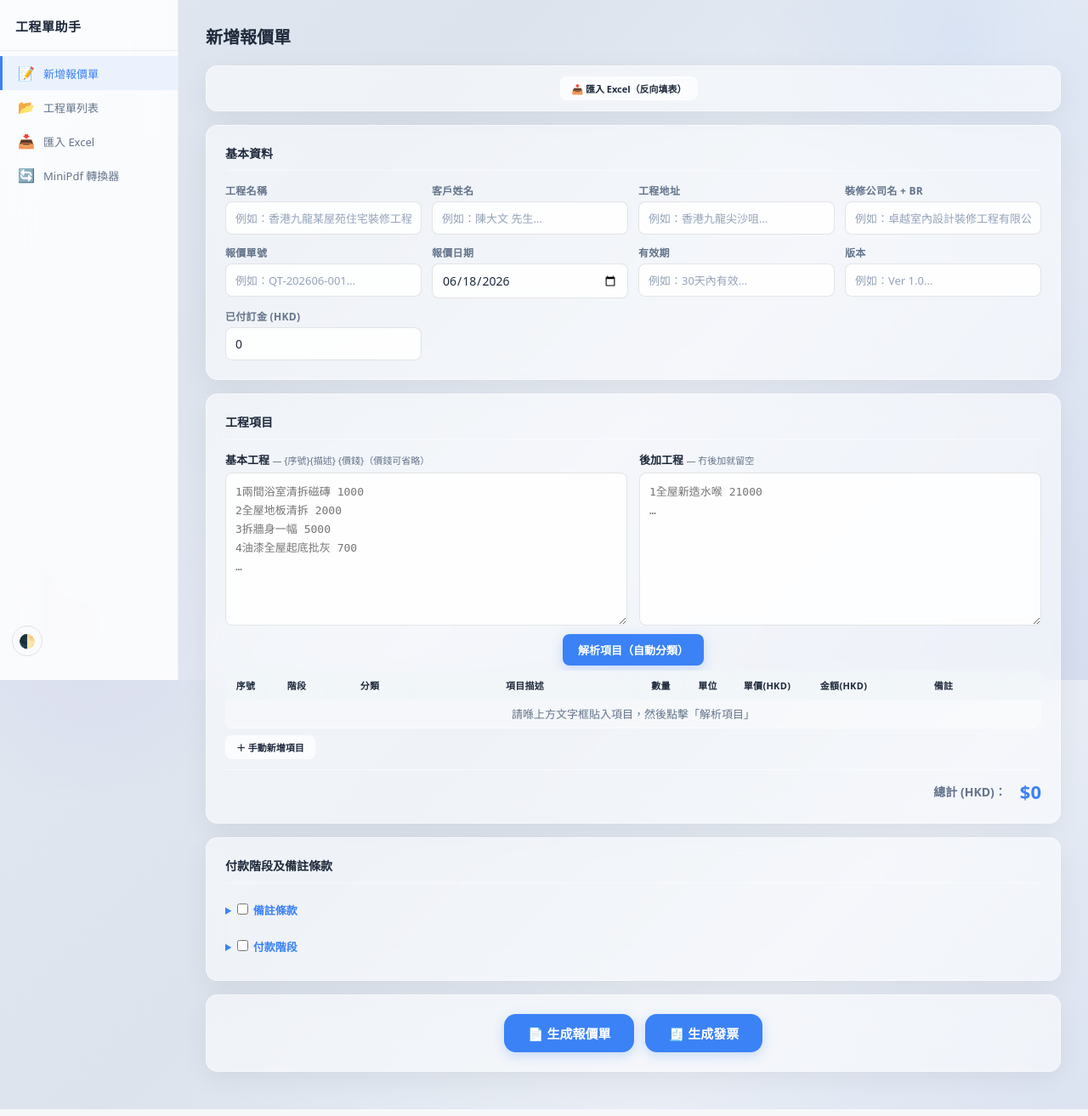
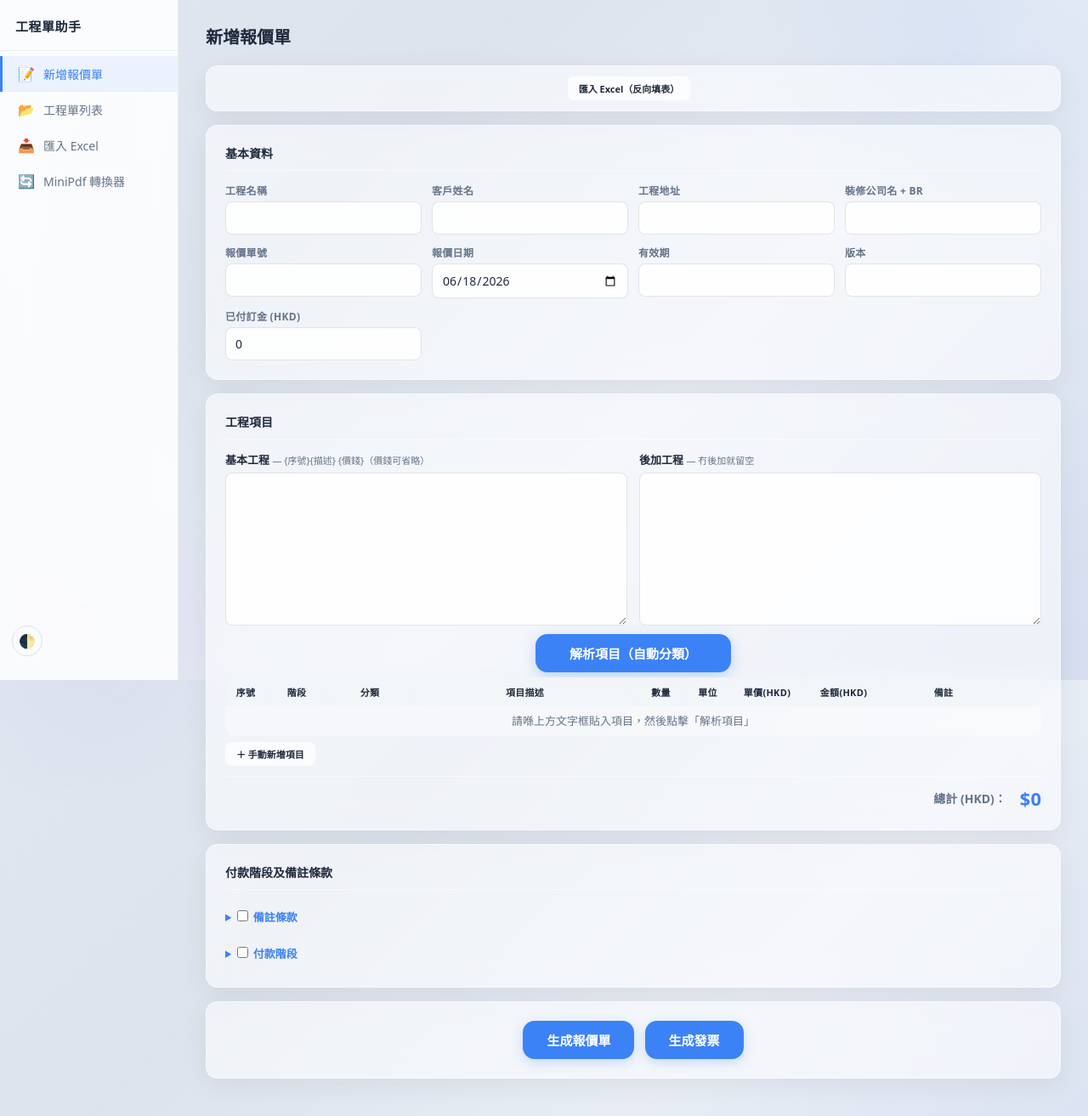
Before and after one commit to asd13006/quotation-invoice-tool, a Flask app: template templates/index.html in a window 1280 px wide. Shown: the whole page at 85% size. Run offline with Flask 2, Linux system fonts and the light colour scheme; the template is opened without the code that fills it, so the values that code supplies are empty; parts of the project's set-up code (start-up, migrations or seed data) failed here and were passed over.

Commit message:
v2.9.0: UI 精緻化 — placeholder/CTA/delete/sidebar/emoji
- placeholder 簡化 + focus 先顯示

- sidebar font 14px, active gradient

- CTA 按鈕加大 + 陰影 (btn-cta)

- 刪除按鈕灰色預設 hover 紅色 (btn-del)

- 工作區去 emoji（btn/upload）

Co-Authored-By: Claude Opus 4.8 <noreply@anthropic.com>

```diff
--- a/static/style.css
+++ b/static/style.css
@@ -57,9 +57,9 @@ body::after  { content:''; position:fixed; width:400px; height:400px; background
 }
 .sidebar-logo { font-size:15px; font-weight:700; padding:0 18px 16px; border-bottom:1px solid rgba(255,255,255,0.06); margin-bottom:6px; letter-spacing:0.5px; }
 .sidebar-logo span { display:block; font-size:10px; font-weight:400; color:var(--sidebar-text); margin-top:2px; }
-.sidebar a { display:flex; align-items:center; gap:10px; color:var(--sidebar-text); text-decoration:none; padding:9px 18px; font-size:13px; transition:background 0.2s,color 0.2s; border-left:3px solid transparent; }
+.sidebar a { display:flex; align-items:center; gap:10px; color:var(--sidebar-text); text-decoration:none; padding:10px 18px; font-size:14px; transition:background 0.2s,color 0.2s; border-left:3px solid transparent; }
 .sidebar a:hover { background:rgba(255,255,255,0.06); color:#ddd; }
-.sidebar a.active { color:var(--sidebar-active); border-left-color:var(--sidebar-active); background:rgba(59,130,246,0.1); }
+.sidebar a.active { color:#fff; border-left-color:var(--sidebar-active); background:linear-gradient(90deg, rgba(59,130,246,0.15) 0%, rgba(59,130,246,0.02) 100%); }
 .sidebar a .icon { font-size:16px; width:20px; text-align:center; }
 
 /* Main */
@@ -227,3 +227,14 @@ details[open] .year-header { border-bottom:1px solid var(--glass-border); }
   .textarea-row { grid-template-columns:1fr; }
   .form-grid { grid-template-columns:1fr; }
 }
+
+/* Delete button: subtle until hover */
+.btn-del { background:rgba(0,0,0,0.04); color:var(--text-secondary); }
+.btn-del:hover { background:var(--danger); color:#fff; }
+
+/* CTA button: prominent */
+.btn-cta { padding:12px 40px; font-size:15px; box-shadow:0 4px 16px rgba(59,130,246,0.3); }
+.btn-cta:hover { box-shadow:0 6px 24px rgba(59,130,246,0.4); transform:translateY(-1px); }
+
+.form-group input::placeholder,.form-group textarea::placeholder,.textarea-group textarea::placeholder { color:transparent; transition:color 0.2s; }
+.form-group input:focus::placeholder,.form-group textarea:focus::placeholder,.textarea-group textarea:focus::placeholder { color:#94a3b8; }
--- a/templates/index.html
+++ b/templates/index.html
@@ -29,7 +29,7 @@
 <!-- Upload bar -->
 <div class="card" style="text-align:center;padding:12px 18px">
     <input type="file" id="uploadFile" accept=".xlsx" style="display:none" onchange="uploadExcel()">
-    <label for="uploadFile" class="btn btn-secondary btn-sm" style="cursor:pointer">📥 匯入 Excel（反向填表）</label>
+    <label for="uploadFile" class="btn btn-secondary btn-sm" style="cursor:pointer">匯入 Excel（反向填表）</label>
     <span id="uploadMsg" style="margin-left:10px;font-size:12px;color:var(--text-secondary)"></span>
 </div>
 
@@ -37,14 +37,14 @@
 <div class="card">
 <div class="card-header">基本資料</div>
 <div class="form-grid">
-<div class="form-group"><label>工程名稱</label><input type="text" id="project_name" placeholder="例如：香港九龍某屋苑住宅裝修工程…" autocomplete="organization"></div>
-<div class="form-group"><label>客戶姓名</label><input type="text" id="owner_name" placeholder="例如：陳大文 先生…" autocomplete="name"></div>
-<div class="form-group"><label>工程地址</label><input type="text" id="address" placeholder="例如：香港九龍尖沙咀…" autocomplete="street-address"></div>
-<div class="form-group"><label>裝修公司名 + BR</label><input type="text" id="company_name" placeholder="例如：卓越室內設計裝修工程有限公司 (BR: 12345678)…" autocomplete="organization"></div>
-<div class="form-group"><label>報價單號</label><input type="text" id="quotation_no" placeholder="例如：QT-202606-001…"></div>
+<div class="form-group"><label>工程名稱</label><input type="text" id="project_name" placeholder="工程名稱…" autocomplete="organization"></div>
+<div class="form-group"><label>客戶姓名</label><input type="text" id="owner_name" placeholder="客戶姓名…" autocomplete="name"></div>
+<div class="form-group"><label>工程地址</label><input type="text" id="address" placeholder="工程地址…" autocomplete="street-address"></div>
+<div class="form-group"><label>裝修公司名 + BR</label><input type="text" id="company_name" placeholder="公司名 + BR…" autocomplete="organization"></div>
+<div class="form-group"><label>報價單號</label><input type="text" id="quotation_no" placeholder="報價單號…"></div>
 <div class="form-group"><label>報價日期</label><input type="date" id="date" autocomplete="bday"></div>
-<div class="form-group"><label>有效期</label><input type="text" id="validity" placeholder="例如：30天內有效…"></div>
-<div class="form-group"><label>版本</label><input type="text" id="version" placeholder="例如：Ver 1.0…"></div>
+<div class="form-group"><label>有效期</label><input type="text" id="validity" placeholder="有效期…"></div>
+<div class="form-group"><label>版本</label><input type="text" id="version" placeholder="版本…"></div>
 <div class="form-group"><label>已付訂金 (HKD)</label><input type="number" id="deposit" placeholder="0" value="0" min="0" step="1" autocomplete="off"></div>
 </div>
 </div>
@@ -62,7 +62,7 @@
 <textarea id="additionalText" placeholder="1全屋新造水喉 21000&#10;…"></textarea>
 </div>
 </div>
-<button class="btn btn-primary" onclick="parseItems()" style="display:block;margin:0 auto">解析項目（自動分類）</button>
+<button class="btn btn-primary btn-lg btn-cta" onclick="parseItems()" style="display:block;margin:0 auto">解析項目（自動分類）</button>
 <div class="parse-count" id="parseCount"></div>
 
 <div class="table-wrap">
@@ -102,8 +102,8 @@
 
 <!-- Generate -->
 <div class="card" style="text-align:center">
-<button class="btn btn-primary btn-lg" onclick="generate('quotation')">📄 生成報價單</button>
-<button class="btn btn-primary btn-lg" onclick="generate('invoice')" style="margin-left:8px">🧾 生成發票</button>
+<button class="btn btn-primary btn-lg" onclick="generate('quotation')">生成報價單</button>
+<button class="btn btn-primary btn-lg" onclick="generate('invoice')" style="margin-left:8px">生成發票</button>
 <div id="msg" class="msg"></div>
 </div>
 
@@ -231,7 +231,7 @@ function addRow(data) {
 <td><input type="number" class="price-input" value="${price}" min="0" step="1" onchange="calcRow(this)" oninput="calcRow(this)"></td>
 <td class="col-amount">$0</td>
 <td><input type="text" class="remark-input" value="${esc(remark)}" style="text-align:left"></td>
-<td><button class="btn btn-danger btn-sm" onclick="delItem(this)">✕</button></td>`;
+<td><button class="btn btn-danger btn-sm btn-del" onclick="delItem(this)">✕</button></td>`;
     tbody.appendChild(tr);
     const qi = tr.querySelector('.qty-input'); if (qi) calcRow(qi);
 }
@@ -246,7 +246,7 @@ function esc(s) { if(!s)return''; return s.replace(/&/g,'&amp;').replace(/</g,'&
 // ── Payments ──
 function addPayment(data={label:'', pct:25, label_pct:'', desc:''}) {
     const div = document.getElementById('paymentList'); const row = document.createElement('div'); row.className = 'pay-row';
-    row.innerHTML = `<input value="${esc(data.label)}" placeholder="期數名"><input class="pct" type="number" value="${data.pct}" placeholder="%" min="0" max="100">%<input value="${esc(data.label_pct)}" placeholder="比例說明"><input value="${esc(data.desc)}" placeholder="付款條件說明"><button class="btn btn-danger btn-sm" onclick="this.parentElement.remove()">✕</button>`;
+    row.innerHTML = `<input value="${esc(data.label)}" placeholder="期數名"><input class="pct" type="number" value="${data.pct}" placeholder="%" min="0" max="100">%<input value="${esc(data.label_pct)}" placeholder="比例說明"><input value="${esc(data.desc)}" placeholder="付款條件說明"><button class="btn btn-danger btn-sm btn-del" onclick="this.parentElement.remove()">✕</button>`;
     div.appendChild(row);
 }
 function addTerm(text='') { const div = document.getElementById('termList'); const row = document.createElement('div'); row.className = 'term-row'; row.innerHTML = `<span style="font-weight:bold;min-width:24px">.</span><input value="${esc(text)}" placeholder="條款內容"><button class="btn btn-danger btn-sm" onclick="this.parentElement.remove();updateTermNums()">✕</button>`; div.appendChild(row); updateTermNums(); }
```
Also changed, not shown: 1 other file.
